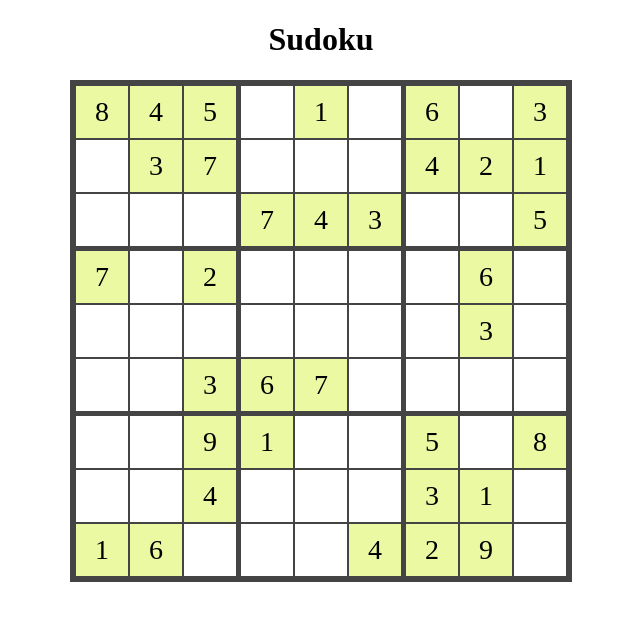
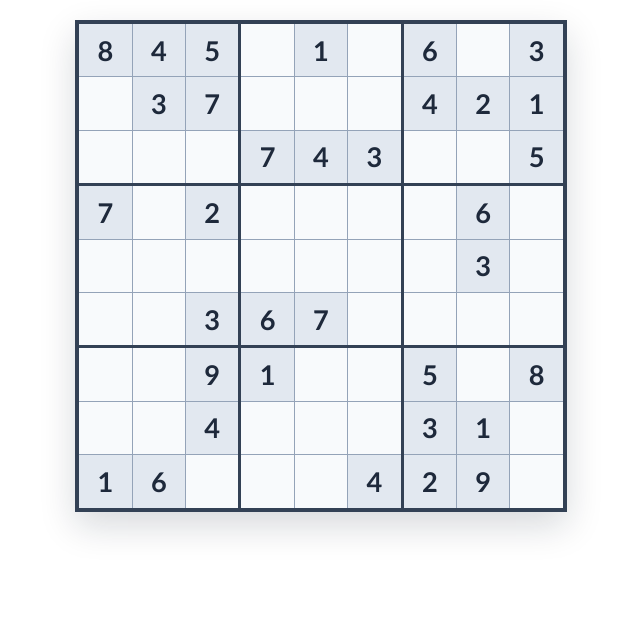
Before and after one commit to KokosnussGames/KokosnussGamesApplication, an Angular app in the folder M306-sudoku/frontend/: page / in a window 1280 px wide. Shown: the top 620 px of the page, without its empty margins (319-959 px from the left). Built offline with nearby package versions, Linux system fonts and the light colour scheme.

Commit message:
Modernized design, removed Sudoku title

```diff
--- a/M306-sudoku/frontend/src/app/sudoku-table/sudoku-table.component.css
+++ b/M306-sudoku/frontend/src/app/sudoku-table/sudoku-table.component.css
@@ -1,41 +1,59 @@
-/* Center title */
-h1 {
-  text-align: center;
+:host {
+  display: block;
+  padding: 0.75rem;
 }
 
-/* drew sudoku outside and Center table in page*/
+div {
+  display: flex;
+  justify-content: center;
+}
 
 .sudoku-table {
-  font-size: 1.75em;
-  border: 6px solid #444;
+  font-family: "Trebuchet MS", "Segoe UI", sans-serif;
+  font-size: clamp(1.2rem, 2.8vw, 1.7rem);
+  font-weight: 600;
+  color: #0f172a;
+  border: 4px solid #334155;
   border-collapse: collapse;
-  background: #fff;
-  margin: 0 auto;
+  table-layout: fixed;
+  margin: 0;
+  background: #ffffff;
+  box-shadow: 0 14px 34px rgba(15, 23, 42, 0.16);
 }
 
-/* drew sudoku inside */
-
 td {
-  border: 2px solid #444;
-  width: 50px;
-  height: 50px;
+  border: 1.5px solid #94a3b8;
+  width: clamp(2.2rem, 9vw, 3.15rem);
+  height: clamp(2.2rem, 9vw, 3.15rem);
   text-align: center;
+  vertical-align: middle;
+  transition: background-color 140ms ease, box-shadow 140ms ease;
 }
 
-/* draw bigger line to make 3x3 sudoku box more visible */
 .sudoku-table tr:nth-child(3n + 3) {
-  border-bottom: 5px solid #444;
+  border-bottom: 3px solid #334155;
 }
 
 .sudoku-table td:nth-child(3n + 3) {
-  border-right: 5px solid #444;
+  border-right: 3px solid #334155;
 }
 
-/* make cell that are already filled greenish  */
 td:not([contenteditable]) {
-  background: rgba(222, 245, 97, 0.59);
+  background: #e2e8f0;
+  color: #1e293b;
+}
+
+td[contenteditable] {
+  background: #f8fafc;
+}
+
+td[contenteditable]:focus {
+  outline: none;
+  background: #dbeafe;
+  box-shadow: inset 0 0 0 2px #2563eb;
 }
 
 .incorrect-input {
-  background: red;
+  background: #fecaca;
+  box-shadow: inset 0 0 0 2px #dc2626;
 }
--- a/M306-sudoku/frontend/src/app/sudoku-table/sudoku-table.component.html
+++ b/M306-sudoku/frontend/src/app/sudoku-table/sudoku-table.component.html
@@ -1,6 +1,4 @@
 <div>
-  <h1>Sudoku</h1>
-
   <table class="sudoku-table" #sudokuTable (keyup)="onTableKeyup($event)">
     <tbody>
       <tr class="">
```
